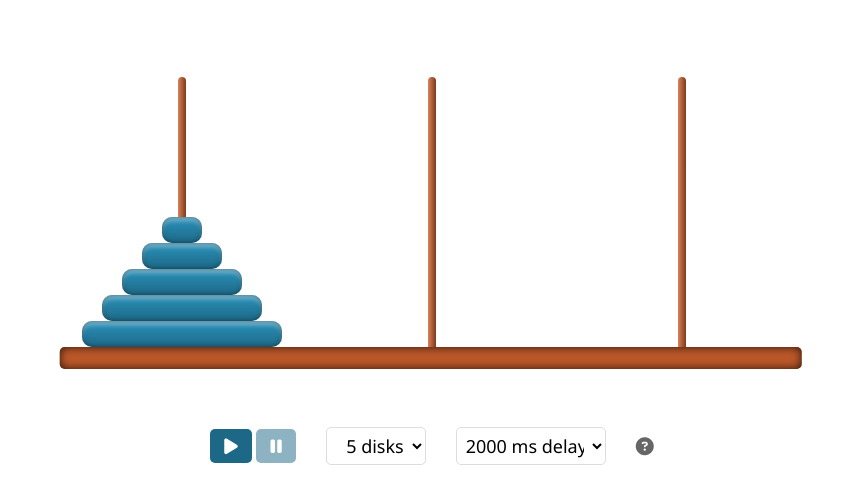
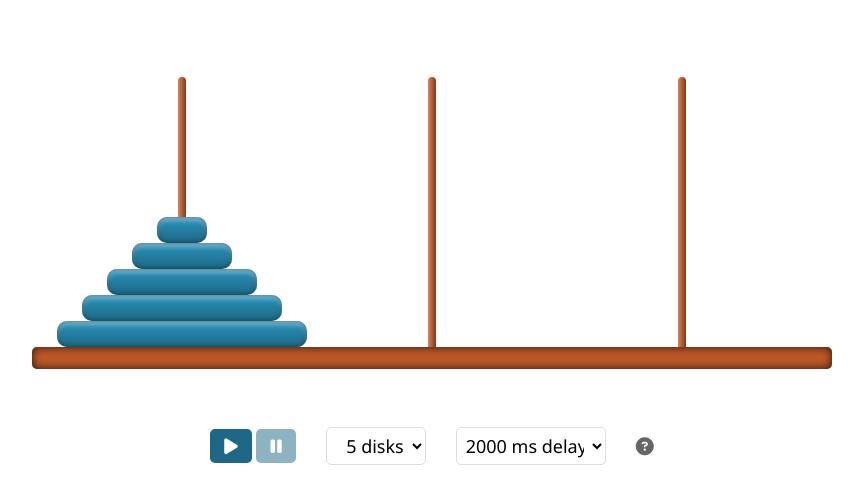
Before and after one commit to ScriptRaccoon/hanoi-tower, a plain HTML site: page public/index.html in a window 1280 px wide. Shown: the part 94-598 px from the top of the page, without its empty margins (208-1071 px from the left). Drawn offline with nearby package versions, Linux system fonts and the light colour scheme.

Commit message:
simplification of x coords

```diff
--- a/public/style.css
+++ b/public/style.css
@@ -108,25 +108,26 @@ a:focus {
 
 #game {
     --disk-number: 5;
+    --game-width: 500px;
     --game-height: 320px;
     --board-height: 22px;
-    --peg-width: 200px;
     --peg-height: 270px;
-    --peg-distance: 50px;
     --peg-thickness: 8px;
-    --disk-scaler: calc(var(--peg-width) / var(--disk-number));
+    --disk-scaler: calc(0.5 * var(--game-width) / var(--disk-number));
     --disk-height: 26px;
-    width: calc(3 * var(--peg-width) + 2 * var(--peg-distance));
+    width: var(--game-width);
     height: var(--game-height);
     margin: 0 auto;
     position: relative;
 }
 
+/* board */
+
 #game::after {
     content: "";
     position: absolute;
-    width: 106%;
-    transform: translateX(-3%);
+    width: 160%;
+    transform: translateX(calc(-0.3 * var(--game-width)));
     height: var(--board-height);
     top: var(--game-height);
     background: var(--brown-color);
@@ -144,29 +145,23 @@ a:focus {
         var(--lightbrown-color),
         var(--darkbrown-color)
     );
-    border-top-left-radius: var(--peg-thickness);
-    border-top-right-radius: var(--peg-thickness);
+    border-top-left-radius: 100vw;
+    border-top-right-radius: 100vw;
     position: absolute;
     bottom: 0;
     transform: translateX(-50%);
 }
 
 .peg:nth-of-type(1) {
-    left: calc(0.5 * var(--peg-width));
+    left: 0;
 }
 
 .peg:nth-of-type(2) {
-    left: calc(
-        var(--peg-width) + var(--peg-distance) + 0.5 *
-            var(--peg-width)
-    );
+    left: calc(0.5 * var(--game-width));
 }
 
 .peg:nth-of-type(3) {
-    left: calc(
-        2 * var(--peg-width) + 2 * var(--peg-distance) + 0.5 *
-            var(--peg-width)
-    );
+    left: var(--game-width);
 }
 
 /* disks */
@@ -182,13 +177,14 @@ a:focus {
     border-radius: 10px;
     transform: translateX(
             calc(
-                var(--x) * (var(--peg-width) + var(--peg-distance)) +
-                    0.5 * (var(--disk-number) - var(--size)) *
+                var(--x) * 0.5 * var(--game-width) - 0.25 *
+                    var(--game-width) + 0.5 *
+                    (var(--disk-number) - var(--size)) *
                     var(--disk-scaler)
             )
         )
         translateY(
-            calc(var(--game-height) - var(--y) * (var(--disk-height)))
+            calc(var(--game-height) - var(--y) * var(--disk-height))
         );
     position: absolute;
     transition: transform cubic-bezier(0.31, 0.17, 0.4, 0.97);
```
